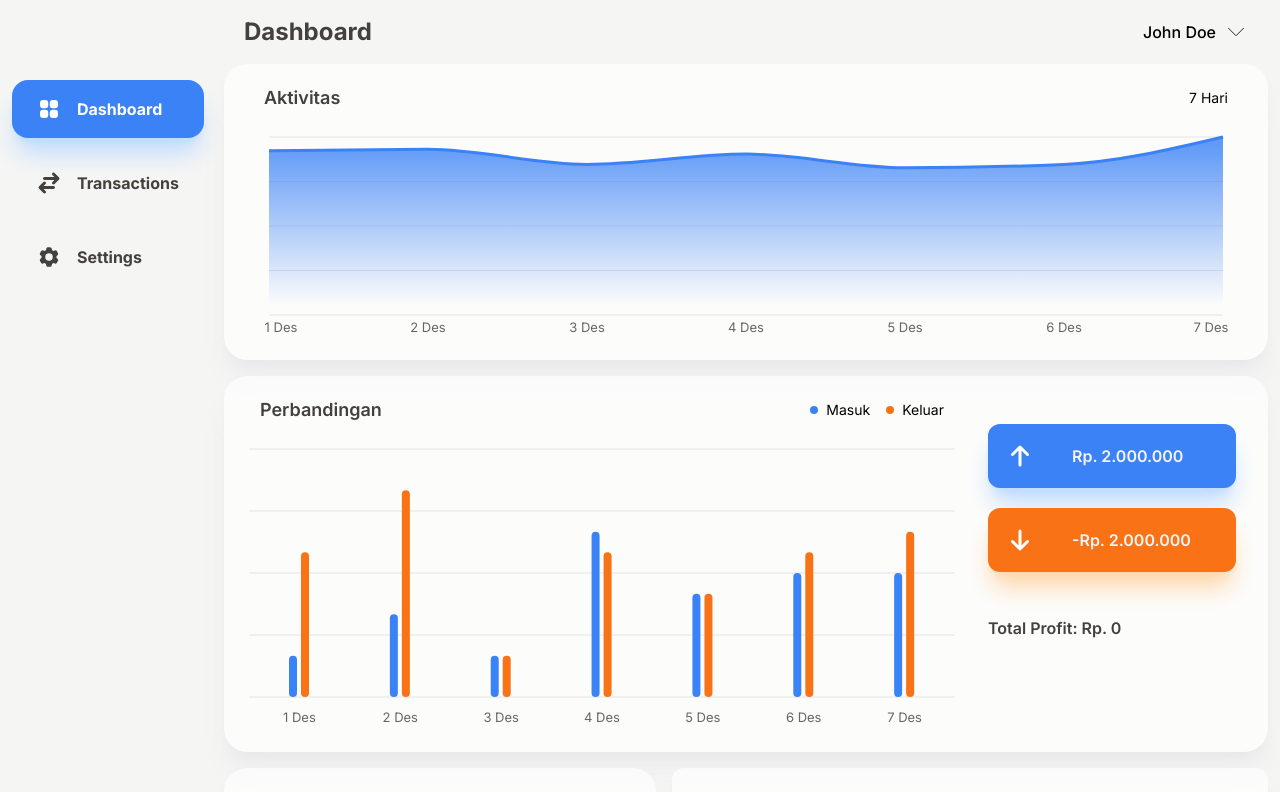
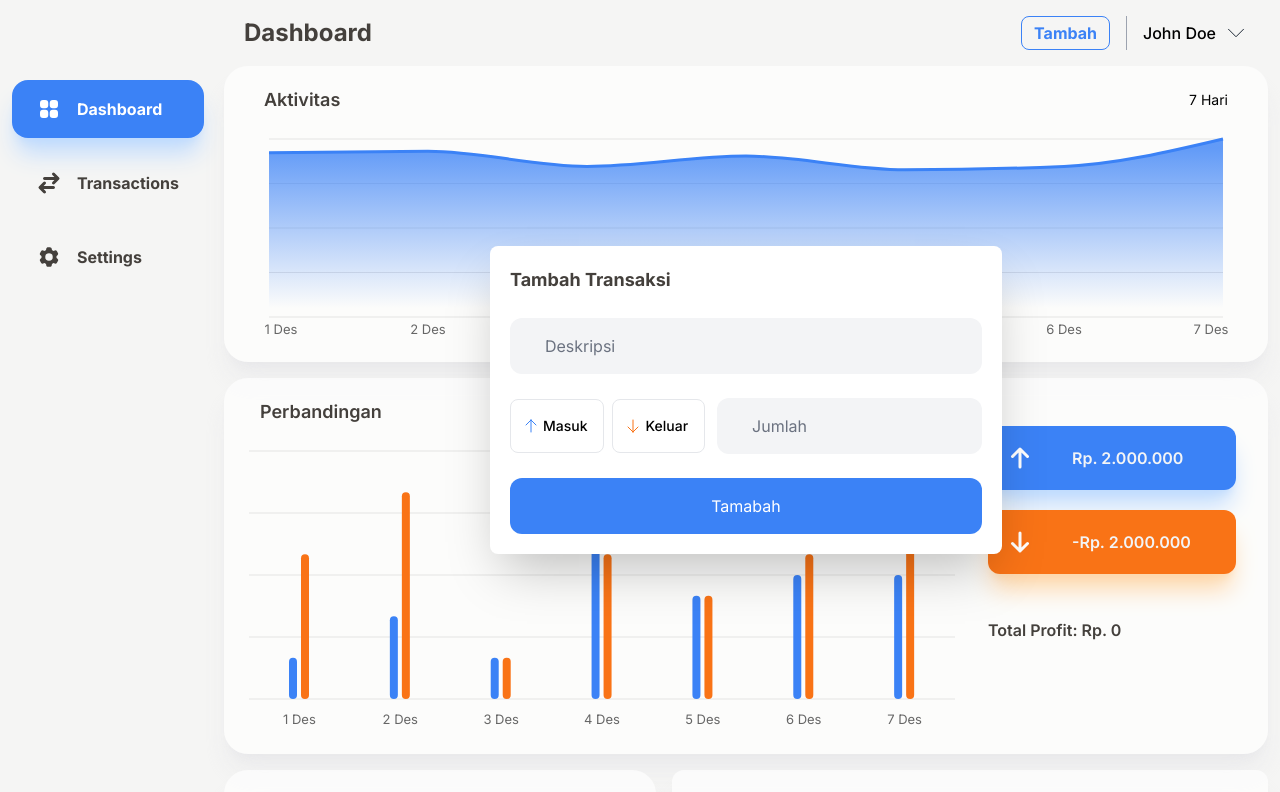
Before and after one commit to aacmal/finaki, a Next.js app: page /app/dashboard in a window 1280 px wide. Shown: the top 792 px of the page. Built offline with nearby package versions, Linux system fonts and the light colour scheme.

Commit message:
added TransactionForm component

```diff
--- a/app/app/layout.tsx
+++ b/app/app/layout.tsx
@@ -4,13 +4,13 @@ import Navbar from "@/components/Navbar/Navbar";
 
 type Props = {
   children: React.ReactNode;
-}
+};
 
 const AppLayout = ({ children }: Props) => {
   return (
     <Container>
       <Navbar />
-      <div className="flex flex-col w-full">
+      <div className="flex flex-col w-full relative">
         <Header />
         <main>{children}</main>
       </div>
@@ -18,5 +18,4 @@ const AppLayout = ({ children }: Props) => {
   );
 };
 
-
 export default AppLayout;
--- a/components/Header/Header.tsx
+++ b/components/Header/Header.tsx
@@ -1,14 +1,18 @@
 "use client";
 
+import Button from "@/dls/Button/Button";
+import Divider from "@/dls/Divider";
 import Heading from "@/dls/Heading";
 import { usePathname } from "next/navigation";
-import React from "react";
+import { useState } from "react";
+import TransactionForm from "../Transactions/TransactionForm";
 import ProfileInfo from "./ProfileInfo";
 
 type Props = {};
 
 const Header = (props: Props) => {
   const pathname = usePathname();
+  const [showModal, setShowModal] = useState(false);
 
   const getHeaderTitle = (pathname: string | null) => {
     switch (pathname) {
@@ -27,7 +31,17 @@ const Header = (props: Props) => {
   return (
     <header className="flex justify-between my-4 items-center w-full px-2 lg:px-5">
       <Heading level={1}>{getHeaderTitle(pathname)}</Heading>
-      <ProfileInfo />
+      <div className="flex items-center gap-4 h-full">
+        <button
+          type="submit"
+          className="border border-blue-500 text-blue-500 px-3 py-1 rounded-lg font-bold"
+        >
+          Tambah
+        </button>
+        <Divider vertical />
+        <ProfileInfo />
+      </div>
+      <TransactionForm />
     </header>
   );
 };
--- /dev/null
+++ b/components/Transactions/TransactionForm.tsx
@@ -0,0 +1,57 @@
+import Button from "@/dls/Button/Button";
+import InputWithLabel from "@/dls/Form/InputWithLabel";
+import RadioButton from "@/dls/Form/Radio/RadioButton";
+import Heading from "@/dls/Heading";
+import ArrowIcon from "@/icons/ArrowIcon";
+import React from "react";
+
+type Props = {};
+
+const TransactionForm = (props: Props) => {
+  return (
+    <div className="absolute left-0 top-0 h-screen w-full bg-transparent grid place-items-center z-50">
+      <div className="p-5 bg-white shadow-2xl max-w-lg rounded-lg space-y-6">
+        <Heading level={3}>Tambah Transaksi</Heading>
+        <InputWithLabel
+          id="description"
+          type="text"
+          placeholder="Bayar SPP"
+          label="Deskripsi"
+          className="w-full"
+          minLength={3}
+          required
+        />
+        <div className="flex gap-3 items-center">
+          <ul className="flex gap-2">
+            <RadioButton
+              name="transaction-type"
+              id="in"
+              label="Masuk"
+              icon={<ArrowIcon direction="up" className="text-blue-500" />}
+            />
+            <RadioButton
+              name="transaction-type"
+              id="out"
+              label="Keluar"
+              icon={<ArrowIcon direction="down" className="text-orange-500" />}
+            />
+          </ul>
+          <InputWithLabel
+            id="amount"
+            type="number"
+            placeholder="12000"
+            label="Jumlah"
+            className="flex-1"
+            minLength={2}
+            required
+          />
+        </div>
+        <Button type="submit" width="full">
+          Tamabah
+        </Button>
+      </div>
+    </div>
+  );
+};
+
+export default TransactionForm;
--- /dev/null
+++ b/components/dls/Divider/index.tsx
@@ -0,0 +1,25 @@
+import classNames from "classnames";
+import React from "react";
+
+type Props = {
+  vertical?: boolean;
+  horizontal?: boolean;
+};
+
+const Divider = ({ vertical, horizontal }: Props) => {
+  return (
+    <div
+      className={classNames(
+        "bg-gray-400",
+        {
+          "h-full w-px": vertical,
+        },
+        {
+          "h-px w-full": horizontal,
+        }
+      )}
+    ></div>
+  );
+};
+
+export default Divider;
--- /dev/null
+++ b/components/dls/Form/Radio/RadioButton.module.scss
@@ -0,0 +1,13 @@
+.radioButton{
+  @apply flex items-center;
+  list-style: none;
+
+  label{
+    cursor: pointer;
+    @apply  font-medium pl-3 pr-4 h-full py-4 w-full rounded-lg border-transparent border border-gray-200 text-sm;
+  }
+
+  input:checked + label{
+    @apply border-blue-400 bg-blue-50;
+  }
+}
--- /dev/null
+++ b/components/dls/Form/Radio/RadioButton.tsx
@@ -0,0 +1,32 @@
+import IconWrapper from "@/dls/IconWrapper";
+import classNames from "classnames";
+import style from "./RadioButton.module.scss";
+
+type Props = {
+  id: string;
+  name: string;
+  label: string;
+  className?: string;
+  icon?: React.ReactNode;
+  checked?: boolean;
+};
+
+const RadioButton = ({ id, name, label, className, icon, checked }: Props) => {
+  return (
+    <li className={classNames(style.radioButton)}>
+      <input
+        checked={checked}
+        className="sr-only"
+        type="radio"
+        id={id}
+        name={name}
+      />
+      <label className="flex items-center gap-1" htmlFor={id}>
+        {icon && <IconWrapper className="!w-4">{icon}</IconWrapper>}
+        {label}
+      </label>
+    </li>
+  );
+};
+
+export default RadioButton;
--- a/components/icons/ArrowIcon.tsx
+++ b/components/icons/ArrowIcon.tsx
@@ -1,31 +1,36 @@
-import { ArrowIconProps, defaultIconProps, IconProps } from '@/types/IconProps'
-import classNames from 'classnames'
-import React from 'react'
+import {
+  ArrowIconProps,
+  defaultIconProps,
+  defaultOutlineIconProps,
+  IconProps,
+} from "@/types/IconProps";
+import classNames from "classnames";
+import React from "react";
 
-const ArrowIcon = ({
-  direction,
-  className,
-  ...props
-}: ArrowIconProps) => {
+const ArrowIcon = ({ direction, className, ...props }: ArrowIconProps) => {
   return (
     <svg
       xmlns="http://www.w3.org/2000/svg"
       viewBox="0 0 24 24"
-      {...defaultIconProps}
+      {...defaultOutlineIconProps}
       {...props}
       className={classNames(
-        'transform',
-        {'rotate-180': direction === 'up'},
-        {'rotate-90': direction === 'left'},
-        {'-rotate-90': direction === 'right'},
-        {'': direction === 'down'},
-        className,
+        "transform",
+        { "rotate-180": direction === "up" },
+        { "rotate-90": direction === "left" },
+        { "-rotate-90": direction === "right" },
+        { "": direction === "down" },
+        className
       )}
+      stroke="currentColor"
     >
-      <path strokeLinecap="round" strokeLinejoin="round" d="M19.5 13.5L12 21m0 0l-7.5-7.5M12 21V3" />
+      <path
+        strokeLinecap="round"
+        strokeLinejoin="round"
+        d="M19.5 13.5L12 21m0 0l-7.5-7.5M12 21V3"
+      />
     </svg>
+  );
+};
 
-  )
-}
-
-export default ArrowIcon
+export default ArrowIcon;
```
